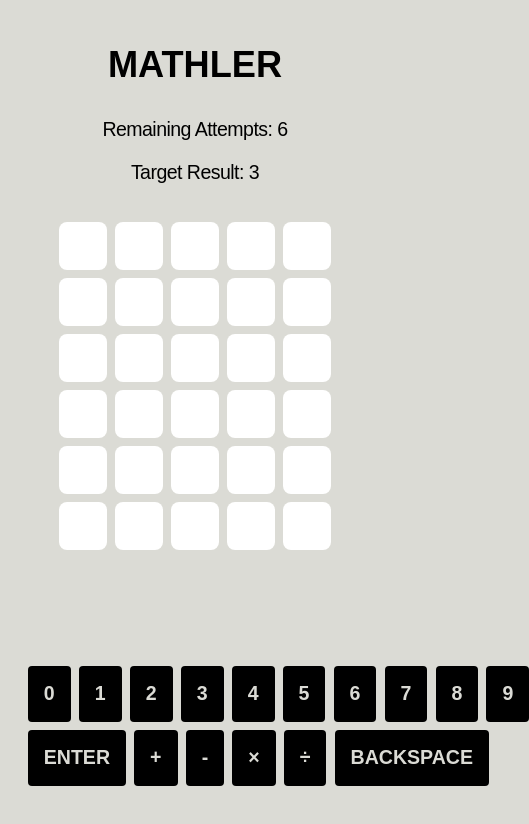
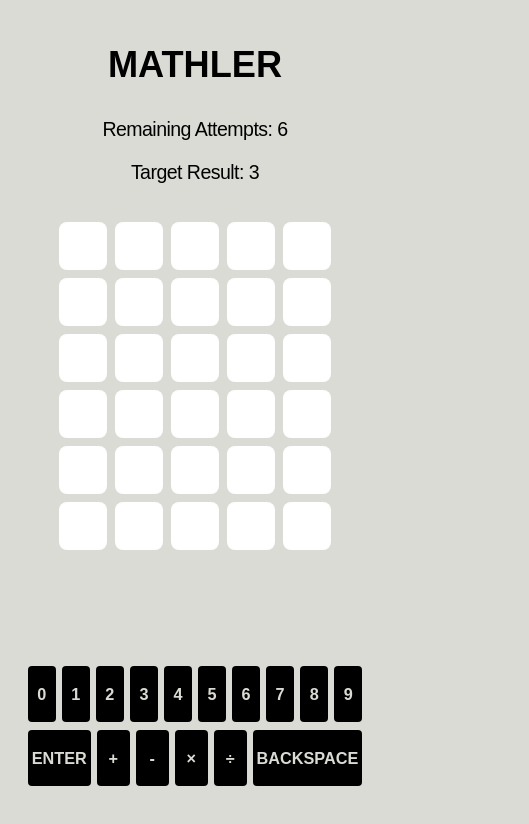
Before and after one commit to kylewludwig/mathler-game, a React (Vite) app: page / in a window 390 px wide. Shown: the top 824 px of the page, 529 px wide, since content can reach past the window. Built offline with nearby package versions, Linux system fonts and the light colour scheme.

Commit message:
Fix keyboard layout on mobile

```diff
--- a/src/components/keyboard/keyboard.css
+++ b/src/components/keyboard/keyboard.css
@@ -2,25 +2,33 @@
   user-select: none;
   max-width: 680px;
   margin: 0 auto;
+  /* height: var(--keyboard-height); */
+  -webkit-user-select: none;
+  -moz-user-select: none;
+  user-select: none;
 }
 
 .keyboard__row {
   display: flex;
   width: 100%;
-  margin: 0 auto var(--space-2xs);
+  margin: 0 auto 8px;
   touch-action: manipulation;
 }
 
 .keyboard__key {
+  font-family:  var(--font-family-base);
+  font-size: var(--size-step-0);
+  font-weight: bold;
   background-color: var(--color-black);
   color: var(--color-ash);
-  font-family: var(--font-family-base);
-  font-weight: bold;
   border: 0;
-  margin: 0 var(--space-2xs) 0 0;
+  padding: 0 4px;
+  margin: 0 6px 0 0;
   height: 3.5rem;
   border-radius: 4px;
   cursor: pointer;
+  -webkit-user-select: none;
+  -moz-user-select: none;
   user-select: none;
   flex: 1;
   display: flex;
@@ -31,4 +39,5 @@
 
 .keyboard__key:last-of-type {
   margin: 0;
+  flex-grow: 1;
 }
```
